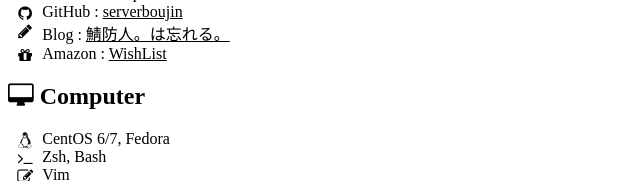
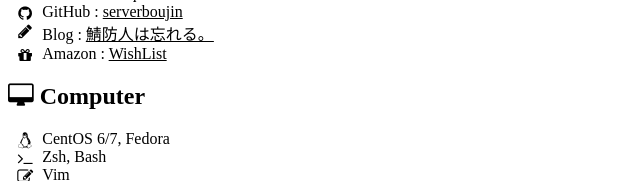
Before and after one commit to serverboujin/serverboujin.github.io, a plain HTML site: page index.html in a window 1280 px wide. Shown: the part 449-630 px from the top of the page, 0-640 px from the left. Drawn offline with Linux system fonts and the light colour scheme.

Commit message:
Update index.html

```diff
--- a/index.html
+++ b/index.html
@@ -32,7 +32,7 @@
   <li><i class="fa-li fa fa-instagram"></i>Instagram : <a href="https://www.instagram.com/serverboujin">serverboujin</a></li>
   <li><i class="fa-li fa fa-foursquare"></i>Swarm/Foursquare : <a href="https://ja.foursquare.com/falcon_yuto">いけにゃん。</a></li>
   <li><i class="fa-li fa fa-github"></i>GitHub : <a href="https://github.com/serverboujin">serverboujin</a></li>
-  <li><i class="fa-li fa fa-pencil"></i>Blog : <a href="http://blog.server-boujin.net">鯖防人。は忘れる。</a></li>
+  <li><i class="fa-li fa fa-pencil"></i>Blog : <a href="http://serverboujin.hateblo.jp">鯖防人は忘れる。</a></li>
   <li><i class="fa-li fa fa-gift"></i>Amazon : <a href="https://www.amazon.co.jp/registry/wishlist/FN5LV5SR3MV4/">WishList</a></li>
 </ul>
 
```
